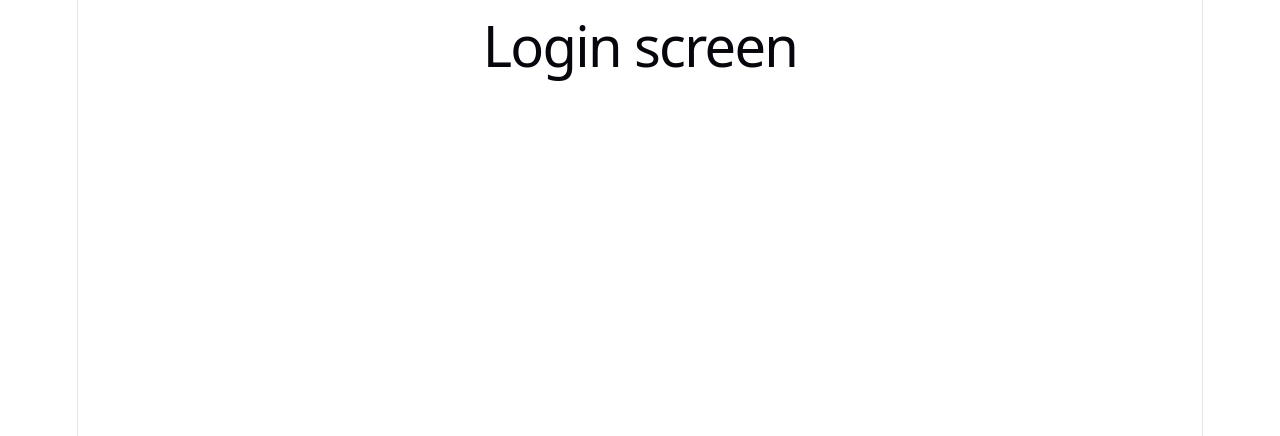
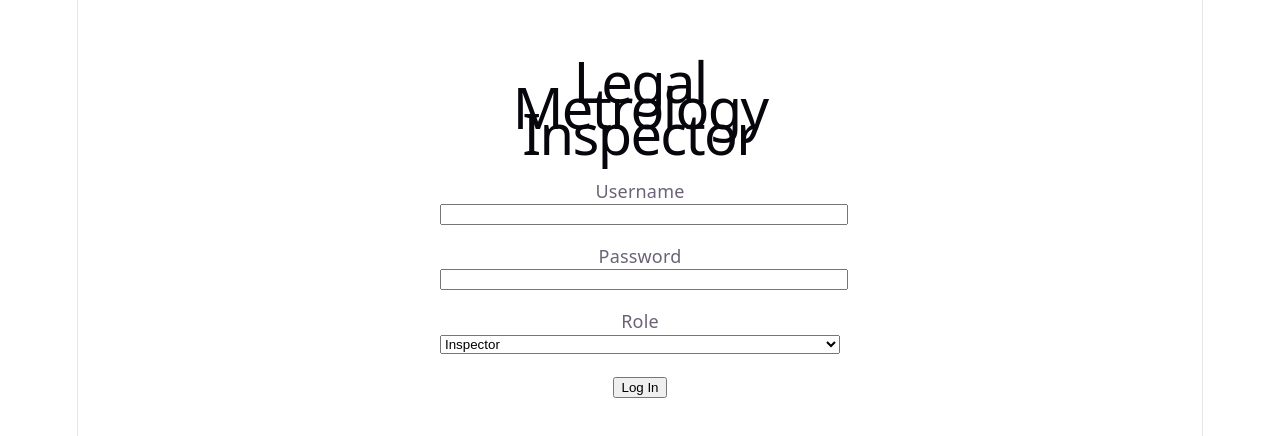
Before and after one commit to RisaMand/inspection-app, a React (Vite) app: page / in a window 1280 px wide. Shown: the top 436 px of the page. Built offline with nearby package versions, Linux system fonts and the light colour scheme.

Commit message:
Build real Login screen: username/password form, role-aware routing to /session or /dashboard

```diff
--- a/src/pages/Login.jsx
+++ b/src/pages/Login.jsx
@@ -1,3 +1,65 @@
-export default function Login() {
-  return <h1>Login screen</h1>;
+import { useState } from 'react';
+import { useNavigate } from 'react-router-dom';
+
+export default function Login({ login }) {
+  const [username, setUsername] = useState('');
+  const [password, setPassword] = useState('');
+  const [role, setRole] = useState('inspector'); // 'inspector' | 'official'
+  const [error, setError] = useState('');
+  const navigate = useNavigate();
+
+  function handleSubmit(e) {
+    e.preventDefault();
+    const success = login(username, password, role);
+    if (success) {
+      navigate(role === 'inspector' ? '/session' : '/dashboard');
+    } else {
+      setError('Login failed. Please check your credentials.');
+    }
+  }
+
+  return (
+    <div style={{ padding: '2rem', maxWidth: 400, margin: '0 auto' }}>
+      <h1>Legal Metrology Inspector</h1>
+      <form onSubmit={handleSubmit}>
+        <div style={{ marginBottom: '1rem' }}>
+          <label>
+            Username
+            <input
+              type="text"
+              value={username}
+              onChange={(e) => setUsername(e.target.value)}
+              style={{ display: 'block', width: '100%' }}
+            />
+          </label>
+        </div>
+        <div style={{ marginBottom: '1rem' }}>
+          <label>
+            Password
+            <input
+              type="password"
+              value={password}
+              onChange={(e) => setPassword(e.target.value)}
+              style={{ display: 'block', width: '100%' }}
+            />
+          </label>
+        </div>
+        <div style={{ marginBottom: '1rem' }}>
+          <label>
+            Role
+            <select
+              value={role}
+              onChange={(e) => setRole(e.target.value)}
+              style={{ display: 'block', width: '100%' }}
+            >
+              <option value="inspector">Inspector</option>
+              <option value="official">Official</option>
+            </select>
+          </label>
+        </div>
+        {error && <p style={{ color: 'red' }}>{error}</p>}
+        <button type="submit">Log In</button>
+      </form>
+    </div>
+  );
 }
```
